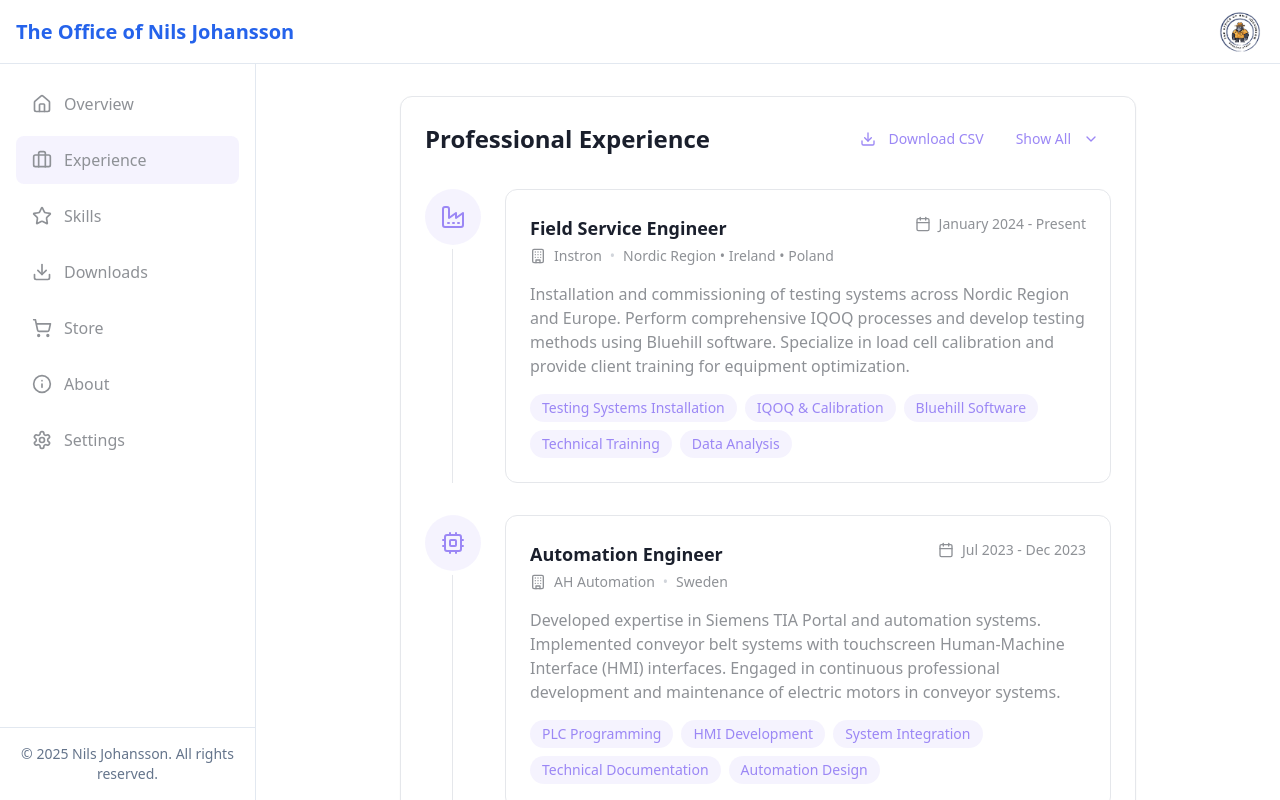
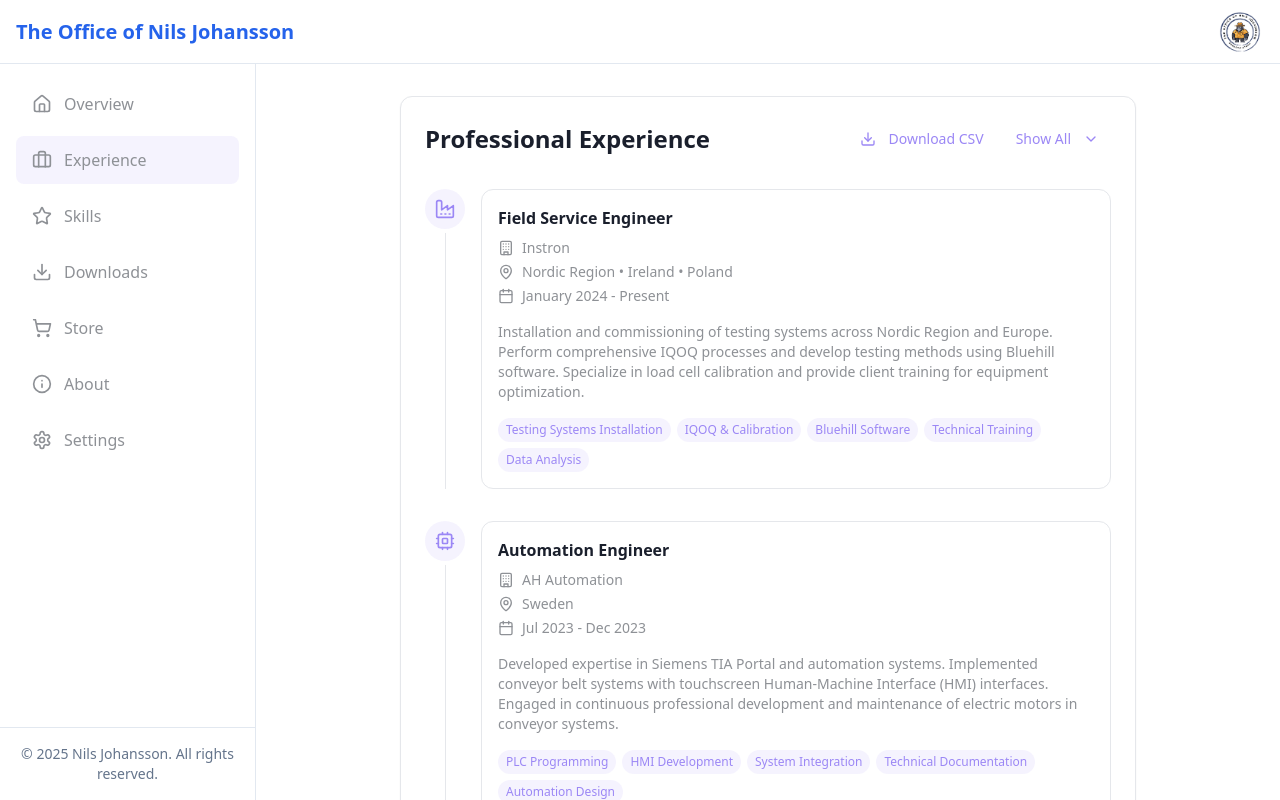
Before and after one commit to nj22az/blog, a React (Vite) app: page /experience in a window 1280 px wide. Shown: the top 800 px of the page. Built offline with nearby package versions, Linux system fonts and the light colour scheme.

Commit message:
Refactor TimelineItem component
No functional changes were made.  The commit likely reflects minor code adjustments or reformatting without altering the component's behavior.

```diff
--- a/src/components/TimelineItem.tsx
+++ b/src/components/TimelineItem.tsx
@@ -52,15 +52,15 @@ const TimelineItem = ({
   const containerId = `exp-${index}`;
 
   return (
-    <div className="relative flex flex-col sm:flex-row gap-2 sm:gap-6 animate-fade-in">
-      <div className="flex gap-3 sm:gap-6">
+    <div className="relative flex gap-4">
+      {/* Timeline left section with icon */}
+      <div className="relative flex-none">
         {/* Timeline connector line */}
-        <div className="absolute left-[19px] sm:left-[27px] top-0 h-full w-px bg-gray-200" />
+        <div className="absolute left-5 top-0 h-full w-px bg-gray-200" />
 
-        <div className="relative shrink-0">
         <div
           id={containerId}
-            className="relative w-10 h-10 sm:w-14 sm:h-14"
+          className="relative w-10 h-10"
         >
           <div className="absolute inset-[-4px] bg-white rounded-full" />
           <button
@@ -68,7 +68,7 @@ const TimelineItem = ({
             className="absolute inset-0 rounded-full bg-brand-purple/10 flex items-center justify-center z-10 hover:bg-brand-purple/20 transition-colors"
           >
             {React.createElement(getIcon(exp.category), {
-                className: "h-5 w-5 sm:h-6 sm:w-6 text-brand-purple"
+              className: "h-5 w-5 text-brand-purple"
             })}
           </button>
           {showAnimation && (
@@ -79,33 +79,39 @@ const TimelineItem = ({
           )}
         </div>
       </div>
+
+      {/* Timeline content */}
+      <div className="flex-1 min-w-0">
+        <div className="bg-white rounded-xl border border-gray-200 p-4 hover:shadow-md transition-shadow">
+          {/* Header section */}
+          <div className="flex flex-col gap-2 mb-4">
+            <h3 className="text-base font-semibold text-brand-dark">{exp.title}</h3>
+
+            <div className="flex flex-col gap-1">
+              <div className="flex items-center gap-2 text-sm text-neutral-gray">
+                <Icons.Building className="h-4 w-4 shrink-0" />
+                <span>{exp.company}</span>
               </div>
 
-      <div className="flex-1 ml-12 sm:ml-0">
-        <div className="bg-white rounded-xl border border-gray-200 p-4 sm:p-6 hover:shadow-md transition-shadow">
-          <div className="flex flex-col sm:flex-row sm:justify-between sm:items-start gap-2 sm:gap-4 mb-4">
-            <div>
-              <h3 className="text-base sm:text-lg font-semibold text-brand-dark">{exp.title}</h3>
-              <div className="flex flex-wrap items-center gap-2 text-sm text-neutral-gray mt-1">
-                <Icons.Building className="h-4 w-4 shrink-0" />
-                <span>{exp.company}</span>
-                <span className="hidden sm:inline text-gray-300">•</span>
-                <span className="text-sm">{exp.location}</span>
+              <div className="flex items-center gap-2 text-sm text-neutral-gray">
+                <Icons.MapPin className="h-4 w-4 shrink-0" />
+                <span>{exp.location}</span>
               </div>
-            </div>
-            <div className="flex items-center text-sm text-neutral-gray">
-              <Icons.Calendar className="h-4 w-4 mr-2 shrink-0" />
+
+              <div className="flex items-center gap-2 text-sm text-neutral-gray">
+                <Icons.Calendar className="h-4 w-4 shrink-0" />
                 <span>{exp.period}</span>
               </div>
             </div>
+          </div>
 
-          <p className="text-sm sm:text-base text-neutral-gray mb-4">{exp.description}</p>
+          <p className="text-sm text-neutral-gray mb-4">{exp.description}</p>
 
-          <div className="flex flex-wrap gap-1.5 sm:gap-2">
+          <div className="flex flex-wrap gap-1.5">
             {exp.skills.map((skill, skillIndex) => (
               <span
                 key={skillIndex}
-                className="px-2 sm:px-3 py-1 rounded-full bg-brand-purple/10 text-brand-purple text-xs sm:text-sm font-medium"
+                className="px-2 py-1 rounded-full bg-brand-purple/10 text-brand-purple text-xs font-medium"
               >
                 {skill}
               </span>
```
Lines whose indentation alone changed are shown as unchanged.
